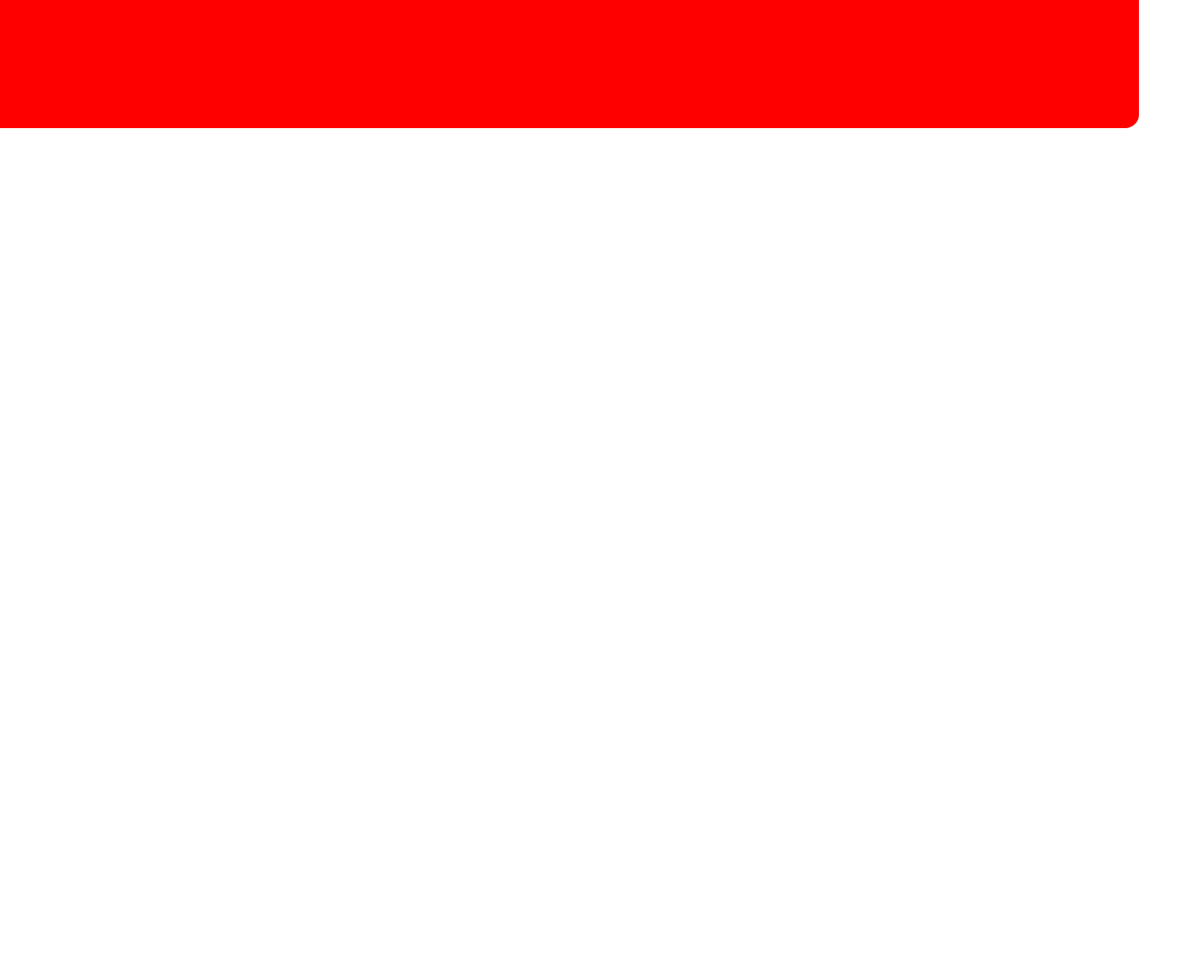
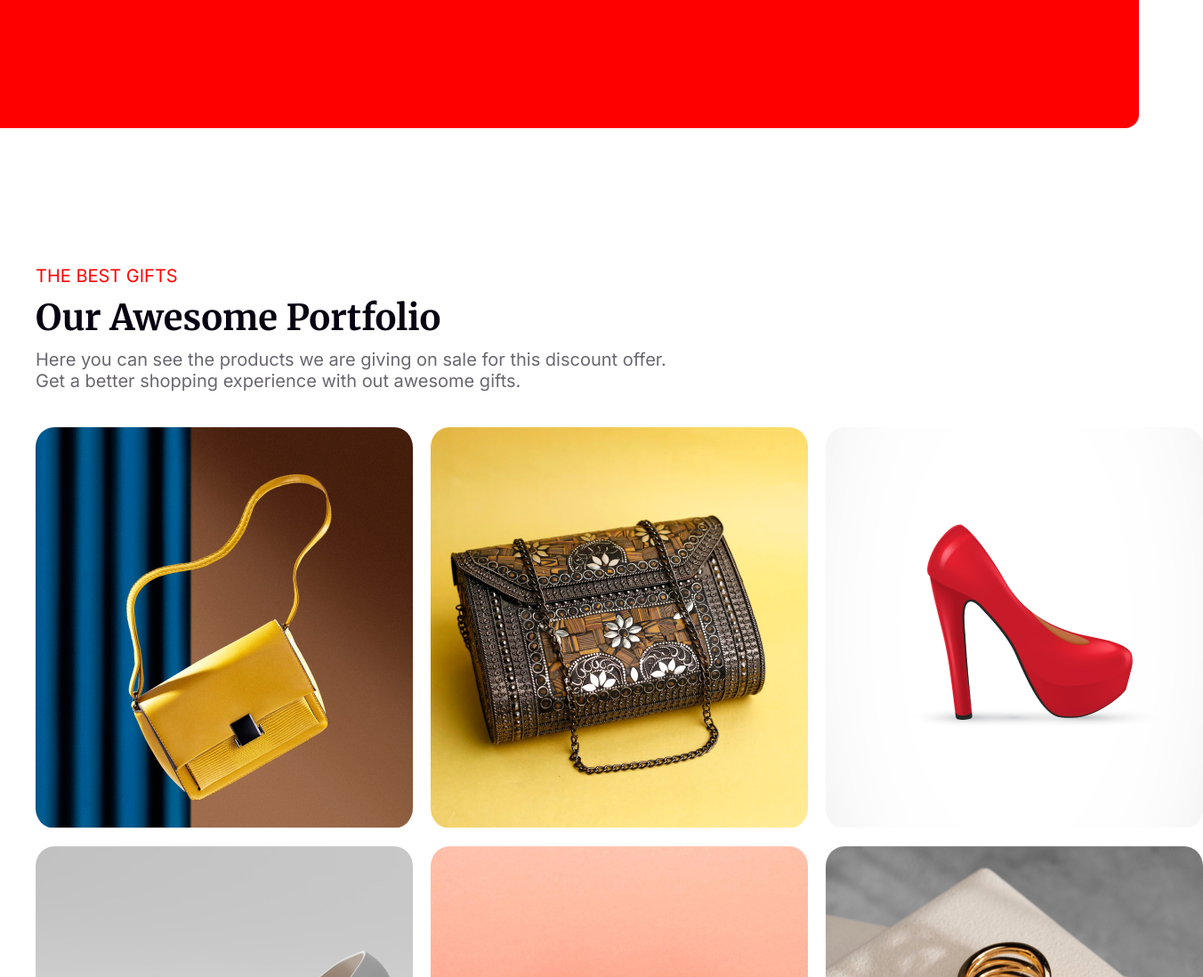
Before and after one commit to Azmaineeeeeee/Assignment-1, a plain HTML site: page index.html in a window 1280 px wide. Shown: the part 4062-5160 px from the top of the page at 89% size, 1352 px wide, since content can reach past the window. Before the commit the page ends 4206 px from the top, so only its background shows below. Drawn offline with Linux system fonts and the light colour scheme.

Commit message:
Portfolio Section Added

```diff
--- a/CSS/style.css
+++ b/CSS/style.css
@@ -223,11 +223,12 @@ body {
 }
 
 /* sale-section-styling */
-.sale{
+.sale {
     height: 600px;
     max-width: 1400px;
     margin: 5px auto 50px;
 }
+
 .sale-section {
     text-align: center;
 }
@@ -266,17 +267,82 @@ body {
     margin: top 10px;
 }
 
-.rectangle{
+.rectangle {
     float: right;
     margin-top: 50px;
 }
 
-.rectangle-2{
+.rectangle-2 {
     float: right;
 }
 
 /* .off{
     object-fit: cover;
     /* object-position: 60% 30%; */
-    float: center right;
+/* float: center right;
 } */
+
+
+/* portfolio section styling */
+
+.Portfolio {
+    height: 600px;
+    max-width: 1200px;
+    margin: 400px auto 100px;
+}
+
+.portfolio-images-row1,
+.portfolio-images-row2 {
+    display: flex;
+}
+
+.portfolio-images-row1 {
+    margin-top: 40px;
+    margin-bottom: 10px;
+}
+
+.portfolio-images-row2 {
+    margin-top: 20px;
+}
+
+.bag,
+.designer-bag,
+.white-heel,
+.sunglass {
+    margin-right: 20px;
+
+}
+
+.bag,
+.designer-bag,
+.white-heel,
+.sunglass,
+.red-heel,
+.rings {
+    border-radius: 5%;
+}
+
+.portfolio-title {
+    color: #F00;
+    font-family: Inter;
+    font-size: 20px;
+    font-weight: 500;
+
+}
+
+.portfolio-heading {
+
+    color: #070211;
+    font-family: Merriweather;
+    font-size: 40px;
+    font-weight: 900;
+    margin-top: 10px;
+}
+
+.portfolio-paragraph {
+    color: rgba(7, 2, 17, 0.60);
+    font-family: Inter;
+    font-size: 20px;
+    font-weight: 400;
+    margin-top: 10px;
+}
--- a/index.html
+++ b/index.html
@@ -147,6 +147,32 @@
         <!-- <img src="Images/resources/Group 75.png" alt="Box" height="300px" width="300px" class="Box"> -->
 
       </section>
+
+      <section class="Portfolio">
+        <h4 class="portfolio-title">THE BEST GIFTS</h4>
+        <h3 class="portfolio-heading">Our Awesome Portfolio</h3>
+        <p class="portfolio-paragraph">
+          Here you can see the products we are giving on sale for this discount offer.<br>
+          Get a better shopping experience with out awesome gifts.
+        </p>
+        <div class="portfolio-images-row1">
+          <img src="Images/resources/Rectangle 3.png" alt="bag" class="bag" width:420px; height: 450px;>
+
+          <img src="Images/resources/Rectangle 4.png" alt="designer-bag" class="designer-bag" width:420px; height: 450px;>
+
+          <img src="Images/resources/Rectangle 5.png" alt="red-heel" class="red-heel" width:420px; height: 450px;>
+
+        </div>
+        <div class="portfolio-images-row2">
+
+          <img src="Images/resources/Rectangle 6.png" alt="heel" class="white-heel" width:420px; height: 450px;>
+
+          <img src="Images/resources/Rectangle 7.png" alt="sunglass" class="sunglass" width:420px; height: 450px;>
+
+          <img src="Images/resources/Rectangle 8.png" alt="rings" class="rings" width:420px; height: 450px;>
+
+        </div>
+      </section>
     </main>
 
     <footer></footer>
```
